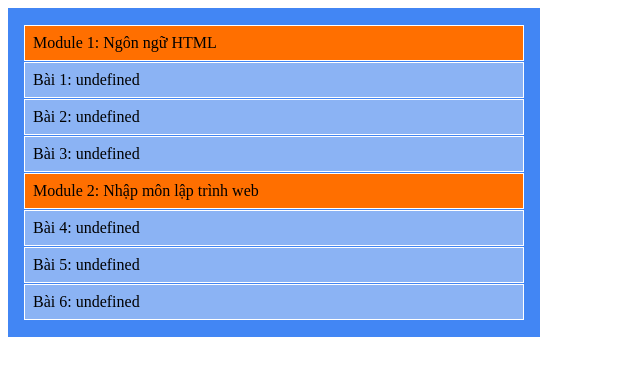
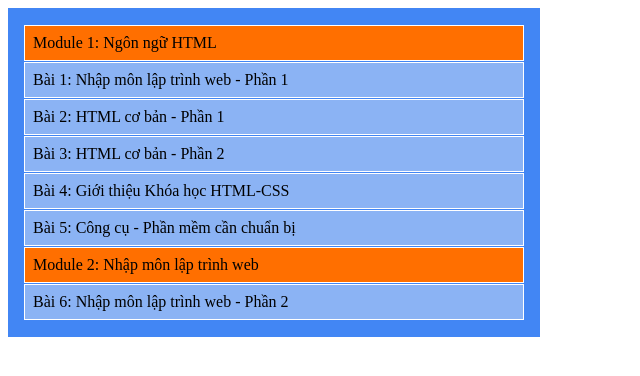
Before and after one commit to Geinjr/btvn-f8-b33, a plain HTML site: page index.html in a window 1280 px wide. Shown: the whole page, without its empty margins (0-640 px from the left). Drawn offline with Linux system fonts and the light colour scheme.

Commit message:
update lại

```diff
--- a/index.html
+++ b/index.html
@@ -8,29 +8,30 @@
     </head>
     <body>
         <div class="list">
-            <div class="active list-item">
-                <span>Ngôn ngữ HTML</span>
+            <div class="active list-item" draggable="true">
+                Module 1: <span>Ngôn ngữ HTML</span>
             </div>
-            <div class="list-item">
-                <span>Nhập môn lập trình web - Phần 1</span>
+            <div class="list-item" draggable="true">
+                Bài 1: <span>Nhập môn lập trình web - Phần 1</span>
             </div>
-            <div class="list-item">
-                <span>HTML cơ bản - Phần 1</span>
+            <div class="list-item" draggable="true">
+                Bài 2: <span>HTML cơ bản - Phần 1</span>
             </div>
-            <div class="list-item">
-                <span>HTML cơ bản - Phần 2</span>
+            <div class="list-item" draggable="true">
+                Bài 3: <span>HTML cơ bản - Phần 2</span>
             </div>
-            <div class="active list-item">
-                <span>Nhập môn lập trình web</span>
+
+            <div class="list-item" draggable="true">
+                Bài 4: <span>Giới thiệu Khóa học HTML-CSS</span>
             </div>
-            <div class="list-item">
-                <span>Giới thiệu Khóa học HTML-CSS</span>
+            <div class="list-item" draggable="true">
+                Bài 5: <span>Công cụ - Phần mềm cần chuẩn bị</span>
             </div>
-            <div class="list-item">
-                <span>Công cụ - Phần mềm cần chuẩn bị</span>
+            <div class="active list-item" draggable="true">
+                Module 2: <span>Nhập môn lập trình web</span>
             </div>
-            <div class="list-item">
-                <span>Nhập môn lập trình web - Phần 2</span>
+            <div class="list-item" draggable="true">
+                Bài 6: <span>Nhập môn lập trình web - Phần 2</span>
             </div>
         </div>
         <script src="main.js"></script>
--- a/main.js
+++ b/main.js
@@ -6,11 +6,11 @@ function updateList() {
     let lessionIndex = 0;
 
     Array.from(list.children).forEach(function (item) {
+        var itemquerry = item.querySelector("span")
+            ? item.querySelector("span").innerText
+            : item.innerText;
         if (item.classList.contains("active")) {
             moduleIndex++;
-            var itemquerry = item.querySelector("span")
-                ? item.querySelector("span").innerText
-                : item.innerText;
             item.innerHTML = `Module ${moduleIndex}: <span>${itemquerry}</span>`;
         } else {
             lessionIndex++;
@@ -71,7 +71,6 @@ function handleDragOver(e) {
 
 function handleDragEnd(e) {
     e.preventDefault();
-    dragEl.classList.remove("blur");
 
     updateList();
 
```
